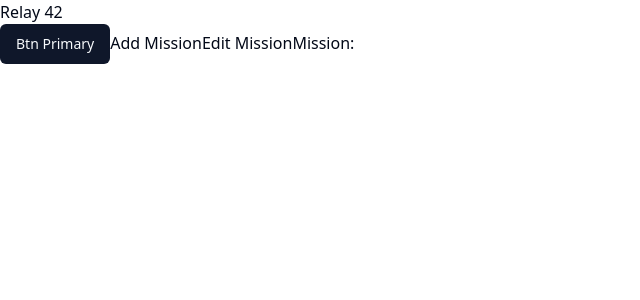
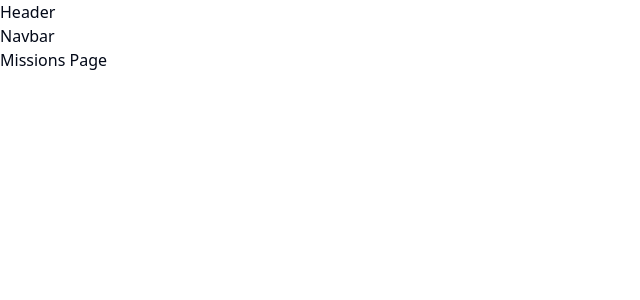
Before and after one commit to jonthedev/relay-42, a React (Vite) app: page / in a window 1280 px wide. Shown: the top 300 px of the page, without its empty margins (0-640 px from the left). Built offline with nearby package versions, Linux system fonts and the light colour scheme.

Commit message:
feat: create missions Page
feat: create HomeLayout Page

feat: add missions-management route page to routes

feat: index Missions page to home route

```diff
--- /dev/null
+++ b/src/pages/HomeLayout.tsx
@@ -0,0 +1,12 @@
+import { Outlet } from "react-router-dom"
+
+const HomeLayout = () => {
+  return (
+    <div>
+      <header>Header</header>
+      <nav>Navbar</nav>
+      <Outlet />
+    </div>
+  )
+}
+export default HomeLayout
--- /dev/null
+++ b/src/pages/Missions.tsx
@@ -0,0 +1,4 @@
+const Missions = () => {
+  return <div>Missions Page</div>
+}
+export default Missions
--- a/src/routes/routes.tsx
+++ b/src/routes/routes.tsx
@@ -1,13 +1,21 @@
 import { createBrowserRouter } from "react-router-dom"
-import Home from "@/pages/Home"
 import Error from "@/pages/Error"
 import MissionManagement from "@/pages/MissionManagement"
+import HomeLayout from "@/pages/HomeLayout"
+import Missions from "@/pages/Missions"
 
 const routes = createBrowserRouter([
   {
     path: "/",
-    element: <Home />,
-    errorElement: <Error />
+    element: <HomeLayout />,
+    errorElement: <Error />,
+    children: [
+      { index: true, element: <Missions /> },
+      {
+        path: "/missions-management",
+        element: <MissionManagement />
+      }
+    ]
   },
   {
     path: "/new-mission",
```
